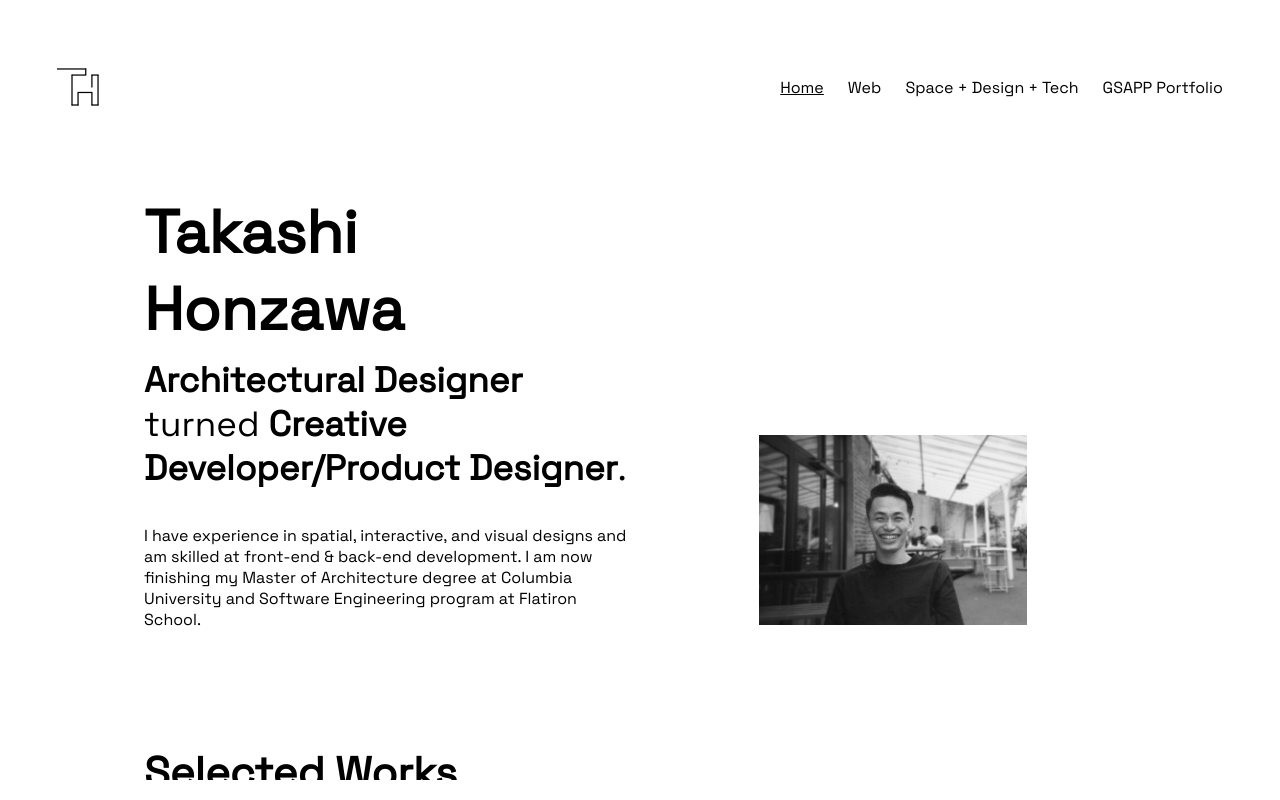
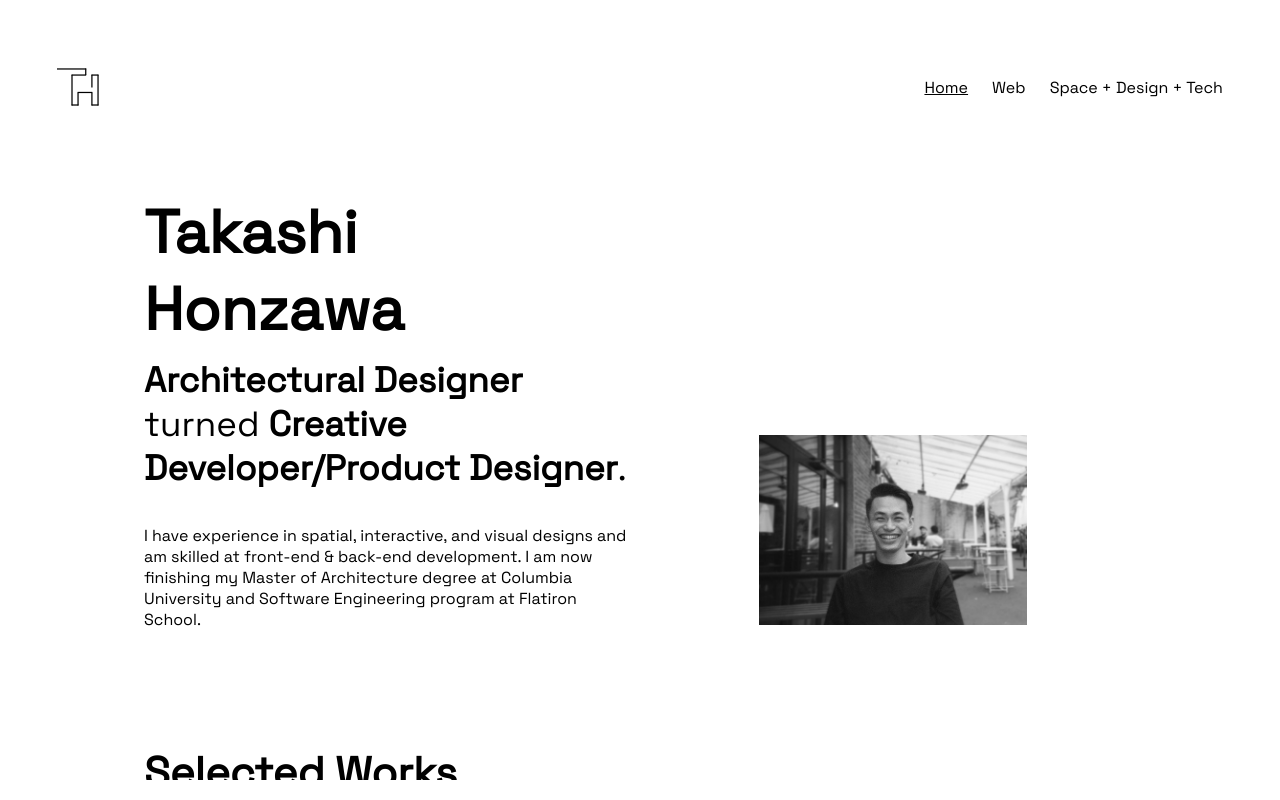
Before and after one commit to taka-2628/portfolio, a React (Create React App) app: page / in a window 1280 px wide. Shown: the top 800 px of the page. Built offline with nearby package versions, Linux system fonts and the light colour scheme.

Commit message:
updated nav bar

```diff
--- a/db.json
+++ b/db.json
@@ -19,6 +19,11 @@
       "project": "shared kitchen",
       "comment": "Wow!",
       "id": 4
+    },
+    {
+      "project": "how to do nothing",
+      "comment": "Hi",
+      "id": 5
     }
   ]
 }
--- a/src/components/NavBar.js
+++ b/src/components/NavBar.js
@@ -47,17 +47,6 @@ function NavBar(){
       >
         Space + Design + Tech
       </NavLink>
-      <NavLink
-        onClick={()=> setBackground("black-border")}
-        to="/gsapp-portfolio"
-        exact
-        style={linkStyles}
-        activeStyle={{
-          textDecoration: "underline",
-        }}
-      >
-        GSAPP Portfolio
-      </NavLink>
     </nav>
   )
 }
```
Also changed, not shown: public/manifest.json, 1 other file (tests, documents, lock files or other folders).
